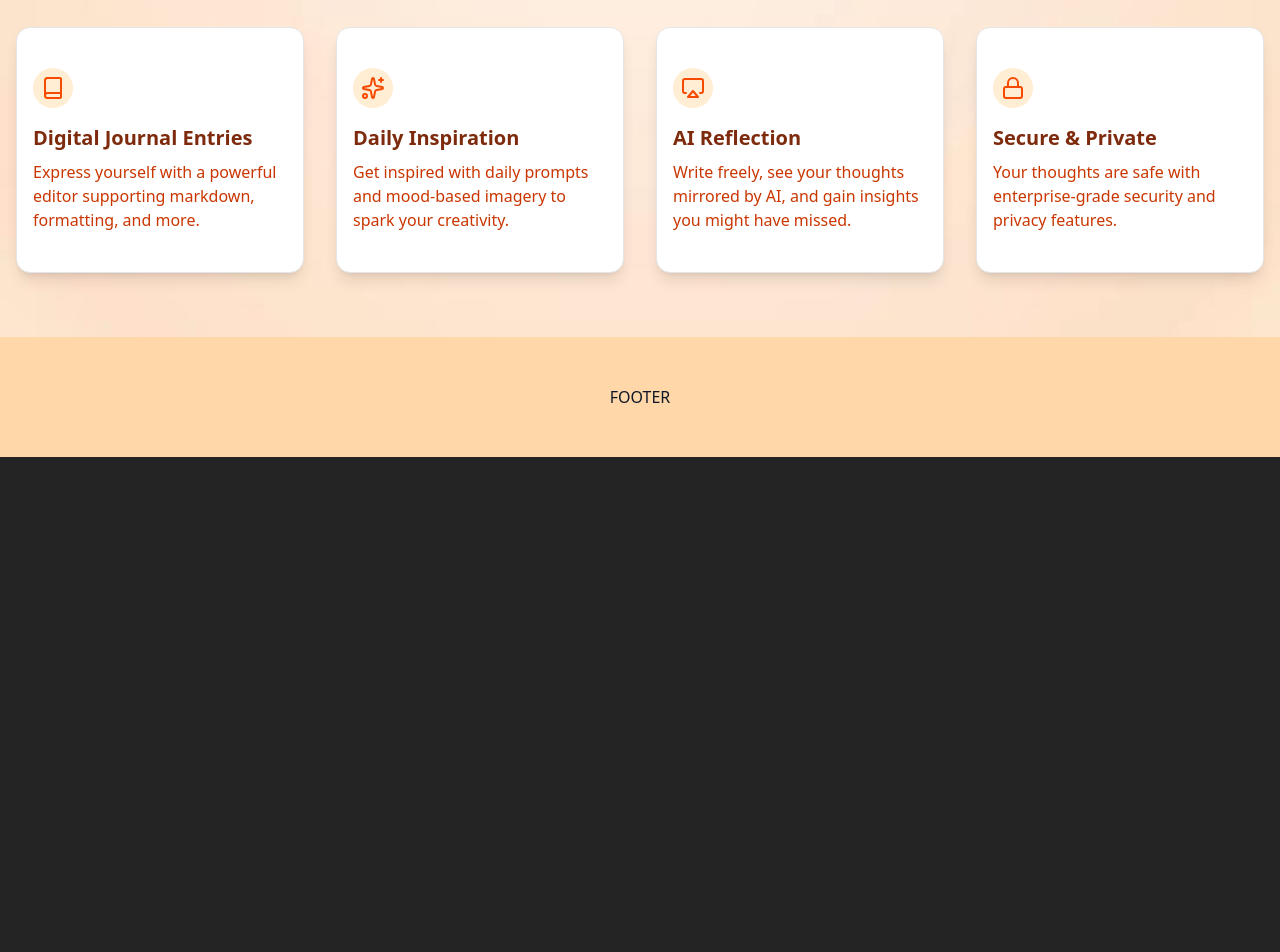
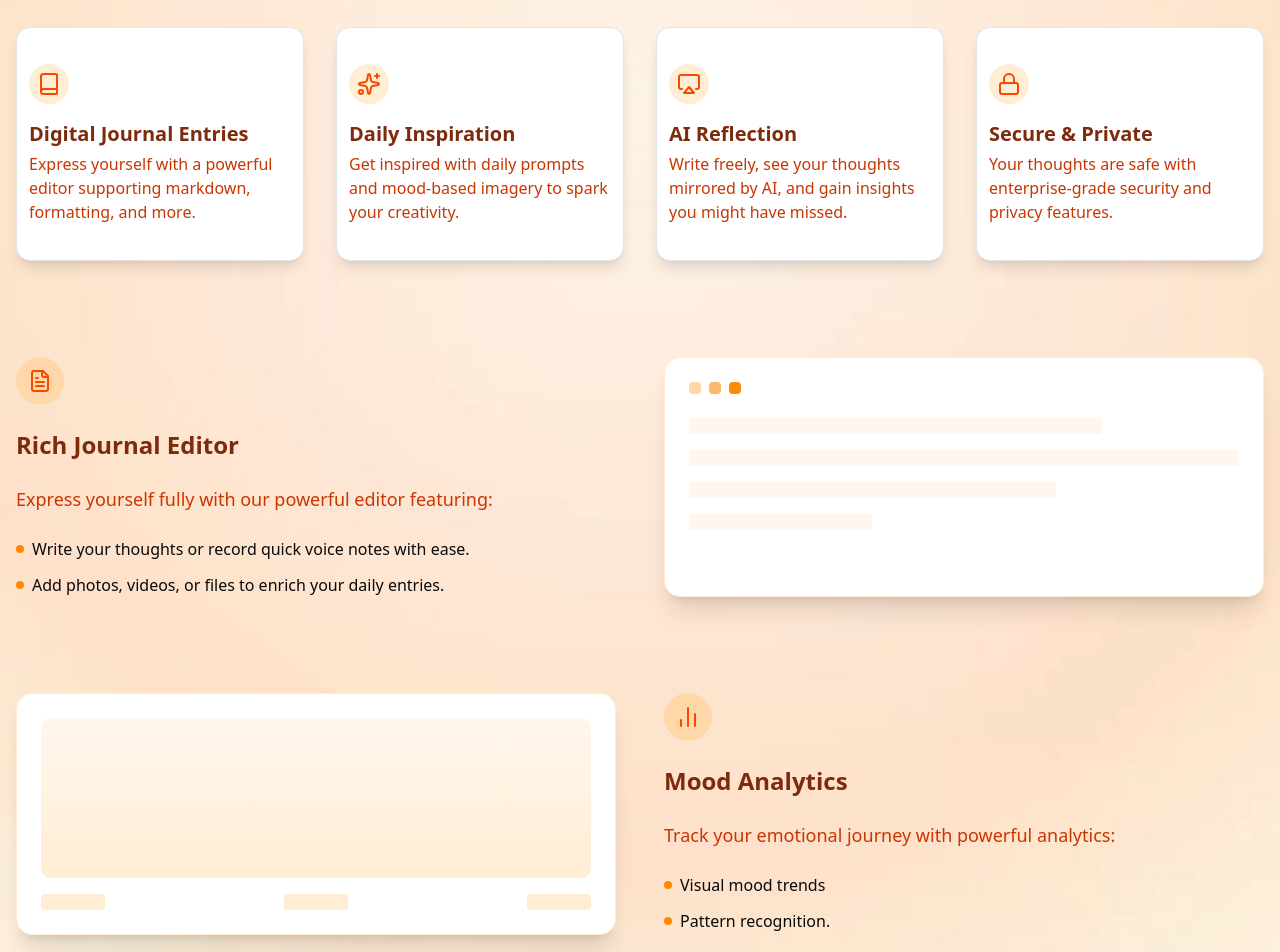
Before and after one commit to sushmitakanchan/mirror-journal, a React (Vite) app in the folder frontend/: page / in a window 1280 px wide. Shown: the part 880-1832 px from the top of the page. Before the commit the page ends 1337 px from the top, so only its background shows below. Built offline with nearby package versions, Linux system fonts and the light colour scheme; no server answers.

Commit message:
add: dailyPrompt feature

```diff
--- /dev/null
+++ b/frontend/src/components/DailyPrompt.jsx
@@ -0,0 +1,43 @@
+import React, { useEffect, useState } from "react";
+
+const DailyPrompt = () => {
+  const [prompt, setPrompt] = useState("...");
+  const [error, setError] = useState(null);
+
+  // Function to fetch the prompt
+  const fetchPrompt = async () => {
+    try {
+      const res = await fetch("https://api.adviceslip.com/advice", {
+        cache: "no-store",
+      });
+      if (!res.ok) throw new Error("Failed to fetch prompt");
+      const data = await res.json();
+      setPrompt(data?.slip?.advice || "Try reflecting on your day today.");
+    } catch (err) {
+      setError("Could not load prompt.");
+    }
+  };
+
+  useEffect(() => {
+    // fetch once immediately
+    fetchPrompt();
+
+    // fetch again every 24 hours (ms)
+    const interval = setInterval(fetchPrompt, 24 * 60 * 60 * 1000);
+
+    // cleanup on unmount
+    return () => clearInterval(interval);
+  }, []);
+
+  return (
+    <div>
+      {error ? (
+        <p className="text-red-500">{error}</p>
+      ) : (
+        <p className="text-orange-800">{prompt}</p>
+      )}
+    </div>
+  );
+};
+
+export default DailyPrompt;
--- a/frontend/src/components/Home.jsx
+++ b/frontend/src/components/Home.jsx
@@ -5,6 +5,8 @@ import { Link } from 'react-router-dom';
 import { Button } from './ui/button';
 import {Card,CardContent} from "@/components/ui/card"
 import { LibraryBig } from 'lucide-react';
+import { FileText, BarChart2 } from 'lucide-react';
+import DailyPrompt from "@/components/DailyPrompt";
 
 
 const Home = () => {
@@ -58,7 +60,7 @@ const Home = () => {
                 </div>
 
                 <div className='space-y-4 p-4'>
-                  <h3 className='text-xl font-semibold text-orange-900'>daily prompts</h3>
+                  <h3 className='text-xl font-semibold text-orange-900'><DailyPrompt /></h3>
                   <Skeleton className="h-4 bg-orange-100 rounded w-3/4"/>
                   <Skeleton className="h-4 bg-orange-100 rounded w-full"/>
                   <Skeleton className="h-4 bg-orange-100 rounded w-2/3"/>
@@ -78,16 +80,76 @@ const Home = () => {
       <section id='features' className='mt-24 grid md:grid-cols-3 lg:grid-cols-4 gap-8'>
       {features.map((feature)=>(
         <Card key={feature.title} className='shadow-lg'>
-         <CardContent className='p-4'>
+         <CardContent className='p-3'>
           <div className='h-10 w-10 bg-orange-100 rounded-full flex items-center justifty-center mb-4'>
             <feature.icon className='h-6 w-6 text-orange-600 ml-2'/>
           </div>
-          <h3 className='font-semibold text-xl text-orange-900 mb-2'>{feature.title}</h3>
+          <h3 className='font-semibold text-xl text-orange-900 mb-1'>{feature.title}</h3>
           <p className='text-orange-700'>{feature.description}</p>
         </CardContent>
       </Card>
       ))}
       </section>
+      <div className='space-y-24 mt-24'>
+        <div className='grid md:grid-cols-2 gap-12'>
+          <div className='space-y-6'>
+            <div className='h-12 w-12 bg-orange-200 rounded-full flex items-center justify-center'>
+            <FileText className='h-6 w-6 text-orange-600' />
+            </div>
+            <h3 className='text-2xl font-bold text-orange-900'>Rich Journal Editor</h3>
+            <p className='text-lg text-orange-700'>Express yourself fully with our powerful editor featuring:</p>
+            <ul className='space-y-3'>
+              <li className='flex items-center gap-2'>
+                <div className='h-2 w-2 rounded-full bg-orange-400'/>
+                <span>Write your thoughts or record quick voice notes with ease.</span>
+              </li>
+              <li className='flex items-center gap-2'>
+                <div className='h-2 w-2 rounded-full bg-orange-400'/>
+                <span>Add photos, videos, or files to enrich your daily entries.</span>
+              </li>
+            </ul>
+          </div>
+          <div className='space-y-4 bg-white rounded-2xl shadow-xl p-6 border border-orange-100'>
+          <div className='flex gap-2 mb-6'>
+              <div className='h-3 w-3 rounded bg-orange-200'/>
+              <div className='h-3 w-3 rounded bg-orange-300'/>
+              <div className='h-3 w-3 rounded bg-orange-400'/>
+          </div>
+            <div className='h-4 bg-orange-50 rounded w-3/4' />
+            <div className='h-4 bg-orange-50 rounded w-full' />
+            <div className='h-4 bg-orange-50 rounded w-2/3' />
+            <div className='h-4 bg-orange-50 rounded w-1/3' />
+        </div>
+        </div>
+
+        <div className='grid md:grid-cols-2 gap-12'>
+          <div className='space-y-4 bg-white rounded-2xl shadow-xl p-6 border border-orange-100'>
+            <div className='h-40 bg-gradient-to-t from-orange-100 to-orange-50 rounded-lg'></div>
+            <div className='flex justify-between'>
+               <div className='h-4 w-16 bg-orange-100 rounded' />
+               <div className='h-4 w-16 bg-orange-100 rounded' />
+               <div className='h-4 w-16 bg-orange-100 rounded' />
+            </div>
+        </div>
+          <div className='space-y-6'>
+            <div className='h-12 w-12 bg-orange-200 rounded-full flex items-center justify-center'>
+            <BarChart2 className='h-6 w-6 text-orange-600' />
+            </div>
+            <h3 className='text-2xl font-bold text-orange-900'>Mood Analytics</h3>
+            <p className='text-lg text-orange-700'>Track your emotional journey with powerful analytics:</p>
+            <ul className='space-y-3'>
+              <li className='flex items-center gap-2'>
+                <div className='h-2 w-2 rounded-full bg-orange-400'/>
+                <span>Visual mood trends</span>
+              </li>
+              <li className='flex items-center gap-2'>
+                <div className='h-2 w-2 rounded-full bg-orange-400'/>
+                <span>Pattern recognition.</span>
+              </li>
+            </ul>
+          </div>
+        </div>
+      </div>
     </div>
   )
 }
```
